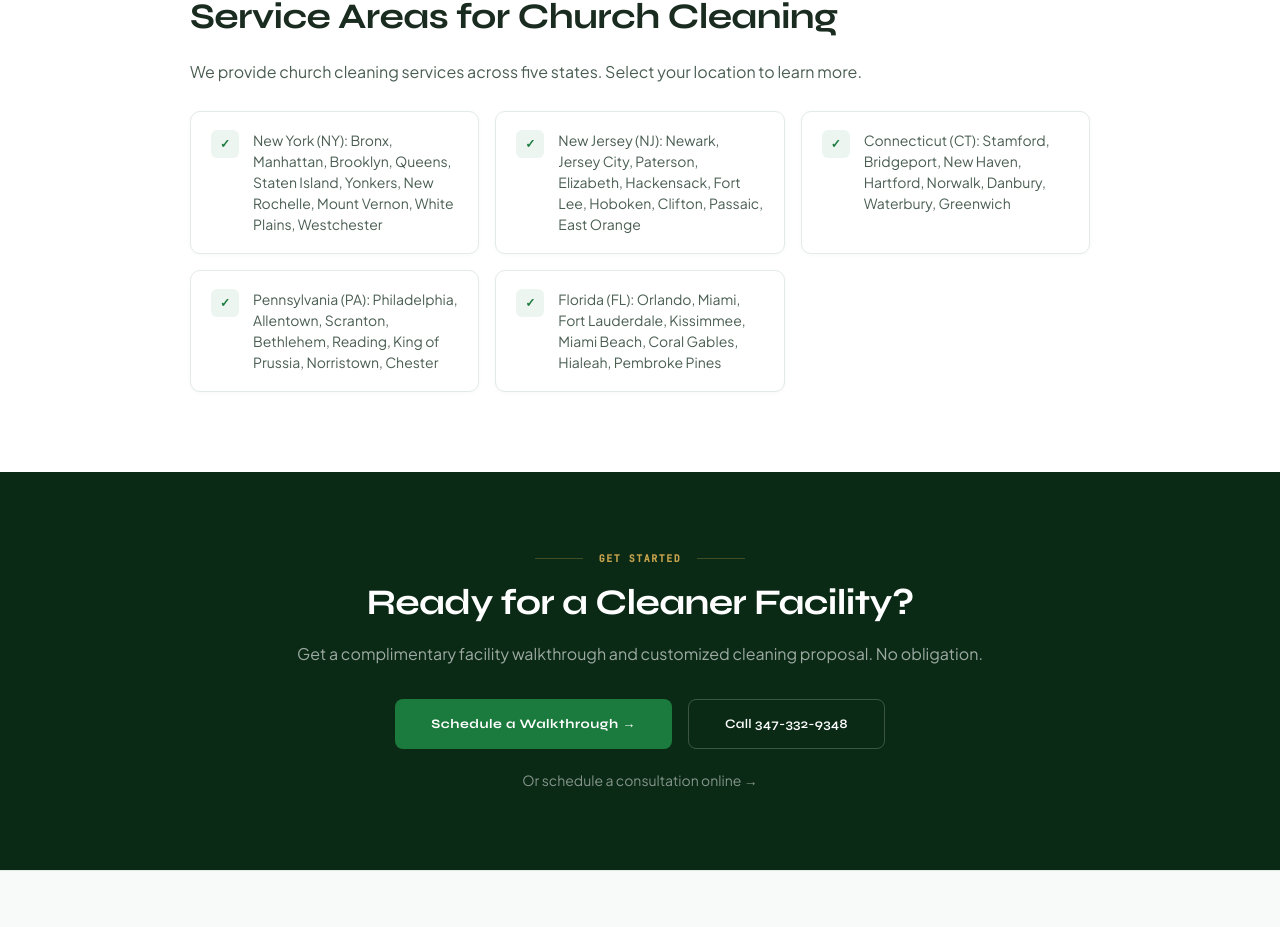
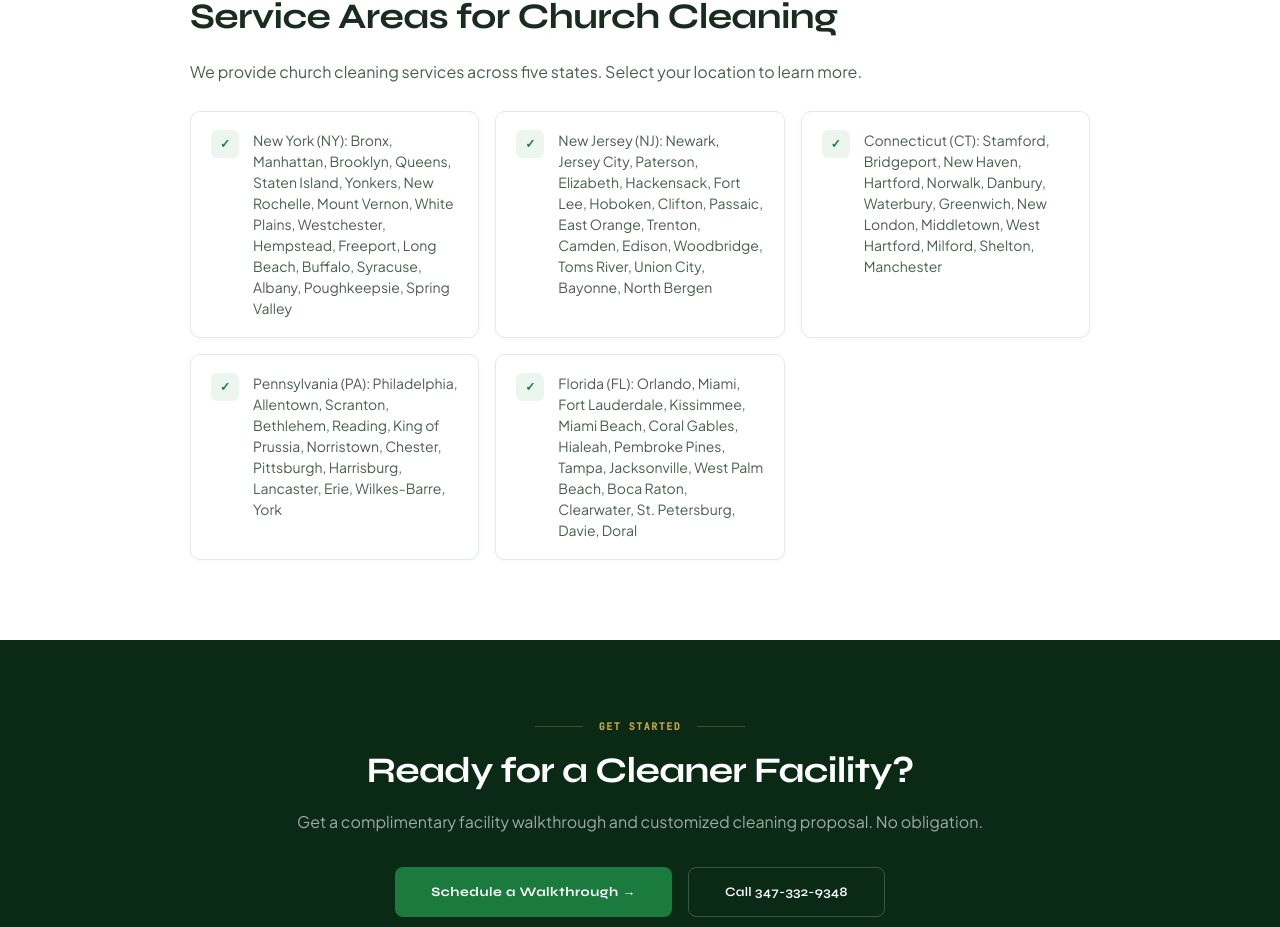
Before and after one commit to mpgarcia2003/gpms-website, a Next.js app: page /industries/church-cleaning/ in a window 1280 px wide. Shown: the part 2631-3558 px from the top of the page. Built offline with nearby package versions, Linux system fonts and the light colour scheme.

Commit message:
Scale to 1066 pages: 39 new cities, service×city pages, updated sitemap, fix heading fonts

```diff
--- a/src/data/seo-data.js
+++ b/src/data/seo-data.js
@@ -14,6 +14,14 @@ export const STATES = [
       { slug: "mount-vernon", name: "Mount Vernon", county: "Westchester County" },
       { slug: "white-plains", name: "White Plains", county: "Westchester County" },
       { slug: "westchester", name: "Westchester", county: "Westchester County" },
+      { slug: "hempstead", name: "Hempstead", county: "Nassau County" },
+      { slug: "freeport", name: "Freeport", county: "Nassau County" },
+      { slug: "long-beach", name: "Long Beach", county: "Nassau County" },
+      { slug: "buffalo", name: "Buffalo", county: "Erie County" },
+      { slug: "syracuse", name: "Syracuse", county: "Onondaga County" },
+      { slug: "albany", name: "Albany", county: "Albany County" },
+      { slug: "poughkeepsie", name: "Poughkeepsie", county: "Dutchess County" },
+      { slug: "spring-valley", name: "Spring Valley", county: "Rockland County" },
     ],
   },
   {
@@ -31,6 +39,14 @@ export const STATES = [
       { slug: "clifton", name: "Clifton", county: "Passaic County" },
       { slug: "passaic", name: "Passaic", county: "Passaic County" },
       { slug: "east-orange", name: "East Orange", county: "Essex County" },
+      { slug: "trenton", name: "Trenton", county: "Mercer County" },
+      { slug: "camden", name: "Camden", county: "Camden County" },
+      { slug: "edison", name: "Edison", county: "Middlesex County" },
+      { slug: "woodbridge", name: "Woodbridge", county: "Middlesex County" },
+      { slug: "toms-river", name: "Toms River", county: "Ocean County" },
+      { slug: "union-city", name: "Union City", county: "Hudson County" },
+      { slug: "bayonne", name: "Bayonne", county: "Hudson County" },
+      { slug: "north-bergen", name: "North Bergen", county: "Hudson County" },
     ],
   },
   {
@@ -46,6 +62,12 @@ export const STATES = [
       { slug: "danbury", name: "Danbury", county: "Fairfield County" },
       { slug: "waterbury", name: "Waterbury", county: "New Haven County" },
       { slug: "greenwich", name: "Greenwich", county: "Fairfield County" },
+      { slug: "new-london", name: "New London", county: "New London County" },
+      { slug: "middletown", name: "Middletown", county: "Middlesex County" },
+      { slug: "west-hartford", name: "West Hartford", county: "Hartford County" },
+      { slug: "milford", name: "Milford", county: "New Haven County" },
+      { slug: "shelton", name: "Shelton", county: "Fairfield County" },
+      { slug: "manchester", name: "Manchester", county: "Hartford County" },
     ],
   },
   {
@@ -61,6 +83,12 @@ export const STATES = [
       { slug: "king-of-prussia", name: "King of Prussia", county: "Montgomery County" },
       { slug: "norristown", name: "Norristown", county: "Montgomery County" },
       { slug: "chester", name: "Chester", county: "Delaware County" },
+      { slug: "pittsburgh", name: "Pittsburgh", county: "Allegheny County" },
+      { slug: "harrisburg", name: "Harrisburg", county: "Dauphin County" },
+      { slug: "lancaster", name: "Lancaster", county: "Lancaster County" },
+      { slug: "erie", name: "Erie", county: "Erie County" },
+      { slug: "wilkes-barre", name: "Wilkes-Barre", county: "Luzerne County" },
+      { slug: "york", name: "York", county: "York County" },
     ],
   },
   {
@@ -76,6 +104,14 @@ export const STATES = [
       { slug: "coral-gables", name: "Coral Gables", county: "Miami-Dade County" },
       { slug: "hialeah", name: "Hialeah", county: "Miami-Dade County" },
       { slug: "pembroke-pines", name: "Pembroke Pines", county: "Broward County" },
+      { slug: "tampa", name: "Tampa", county: "Hillsborough County" },
+      { slug: "jacksonville", name: "Jacksonville", county: "Duval County" },
+      { slug: "west-palm-beach", name: "West Palm Beach", county: "Palm Beach County" },
+      { slug: "boca-raton", name: "Boca Raton", county: "Palm Beach County" },
+      { slug: "clearwater", name: "Clearwater", county: "Pinellas County" },
+      { slug: "st-petersburg", name: "St. Petersburg", county: "Pinellas County" },
+      { slug: "davie", name: "Davie", county: "Broward County" },
+      { slug: "doral", name: "Doral", county: "Miami-Dade County" },
     ],
   },
 ];
@@ -322,3 +358,23 @@ export function getAllIndustryParams() {
 export function getAllServiceParams() {
   return SERVICES_LIST.map(s => ({ serviceSlug: s.slug }));
 }
+
+export function getAllLocationServiceParams() {
+  const params = [];
+  for (const state of STATES) {
+    for (const city of state.cities) {
+      for (const service of SERVICES_LIST) {
+        params.push({
+          stateSlug: state.slug,
+          citySlug: city.slug,
+          industrySlug: service.slug,
+        });
+      }
+    }
+  }
+  return params;
+}
+
+export function getIndustryOrService(slug) {
+  return getIndustry(slug) || getService(slug);
+}
```
Also changed, not shown: src/app/locations/[stateSlug]/[citySlug]/[industrySlug]/page.jsx (+43 -12 lines), src/app/sitemap.js (+14 -0 lines).
